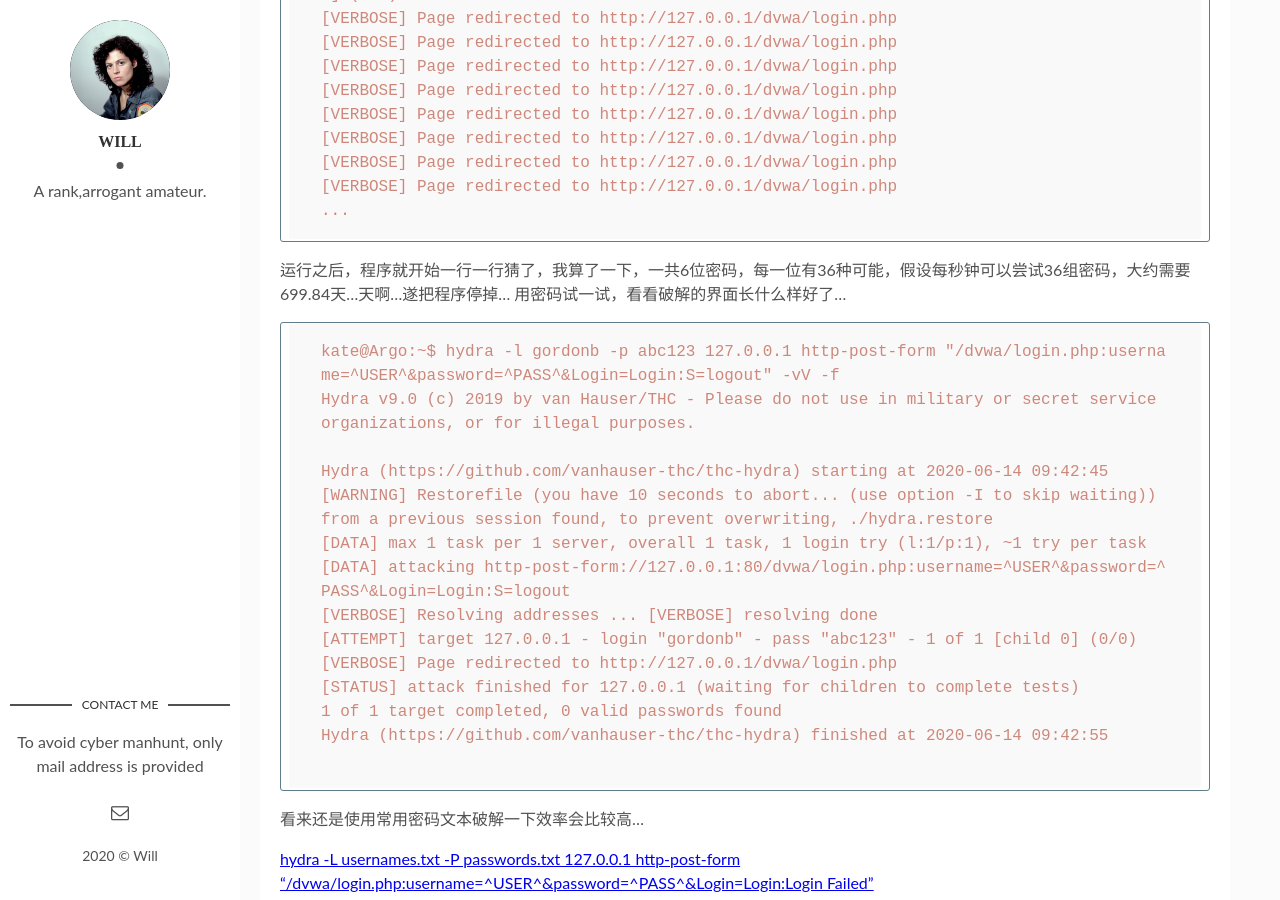
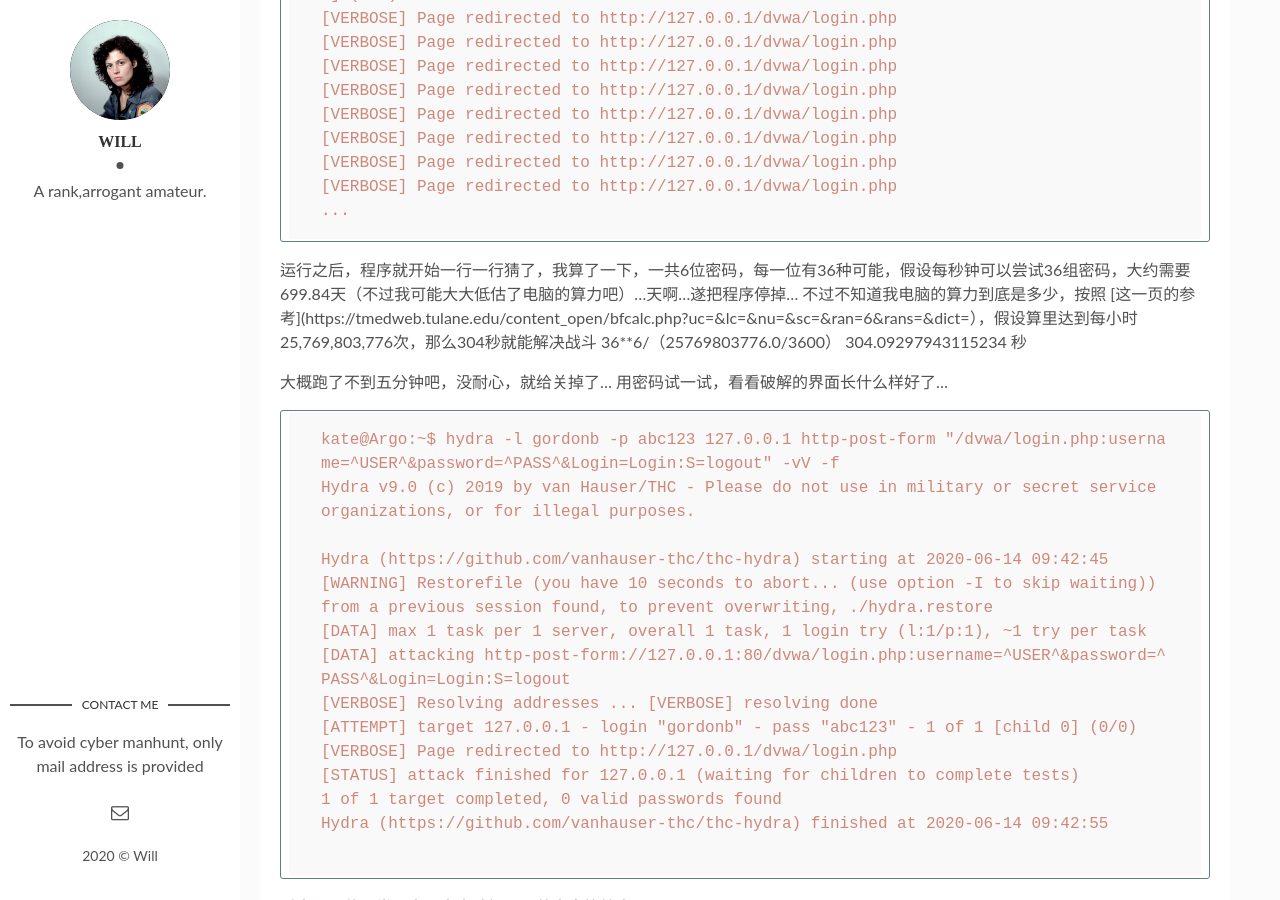
Before and after one commit to katemagus/blog, a Jekyll site: the page built from _posts/2020-06-14-DVWA_platform.markdown, in a window 1280 px wide and 900 px high, scrolled down 4365 px. Built offline with Jekyll 4.4.1, drawn with Linux system fonts in a browser that asks for light colours; comment, search, counter and statistics services are not loaded.

Commit message:
update blog on DVWA correct minor probs with calculation details

````diff
--- a/_posts/2020-06-14-DVWA_platform.markdown
+++ b/_posts/2020-06-14-DVWA_platform.markdown
@@ -145,7 +145,12 @@ Hydra (https://github.com/vanhauser-thc/thc-hydra) starting at 2020-06-14 09:29:
 [VERBOSE] Page redirected to http://127.0.0.1/dvwa/login.php
 ...
 ```
-运行之后，程序就开始一行一行猜了，我算了一下，一共6位密码，每一位有36种可能，假设每秒钟可以尝试36组密码，大约需要699.84天...天啊...遂把程序停掉...
+运行之后，程序就开始一行一行猜了，我算了一下，一共6位密码，每一位有36种可能，假设每秒钟可以尝试36组密码，大约需要699.84天（不过我可能大大低估了电脑的算力吧）...天啊...遂把程序停掉...
+不过不知道我电脑的算力到底是多少，按照 [这一页的参考](https://tmedweb.tulane.edu/content_open/bfcalc.php?uc=&lc=&nu=&sc=&ran=6&rans=&dict=），假设算里达到每小时25,769,803,776次，那么304秒就能解决战斗
+36**6/（25769803776.0/3600）
+304.09297943115234 秒
+
+大概跑了不到五分钟吧，没耐心，就给关掉了...
 用密码试一试，看看破解的界面长什么样好了...
 
 ```
````
